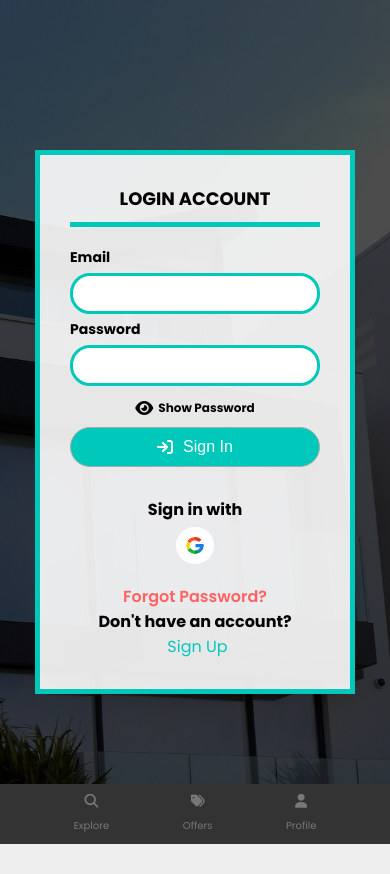
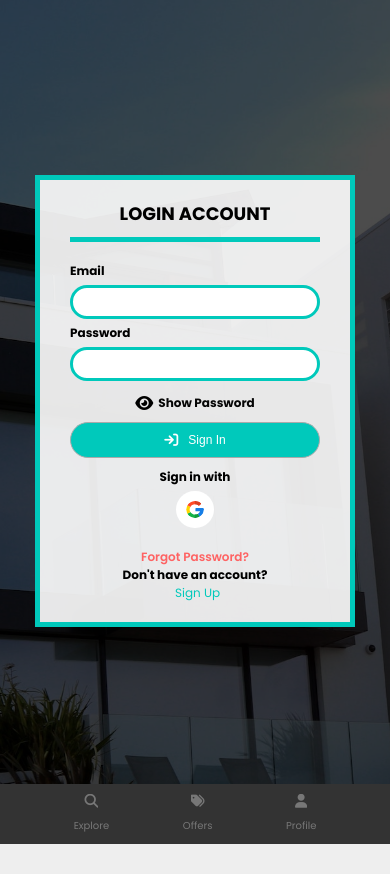
Before and after one commit to khen0071/Estate-Picker, a React (Vite) app: page /sign-in in a window 390 px wide. After the commit the page ends 844 px from the top, so only its background shows below. Built offline with nearby package versions, Linux system fonts and the light colour scheme; a web font is replaced by a local one.

Commit message:
4th commit

```diff
--- a/src/index.css
+++ b/src/index.css
@@ -145,6 +145,7 @@ button {
 
 .googleSignInContainer h4 {
   padding-bottom: 5px;
+  font-size: 12px;
 }
 .googleSignInContainer img {
   width: 15%;
--- a/src/styles/SignForm.module.css
+++ b/src/styles/SignForm.module.css
@@ -1,6 +1,6 @@
 .pageHeader {
   text-align: center;
-  font-size: 25px;
+  font-size: 18px;
   margin-bottom: 20px;
   padding-bottom: 10px;
   font-weight: 800;
@@ -13,12 +13,12 @@
   background-position: center;
   background-repeat: no-repeat;
   background-size: cover;
-  height: auto;
+  height: 95vh;
 }
 
 .overlay_container {
   background: rgba(0, 0, 0, 0.7);
-  height: 100vh;
+  height: 100%;
 }
 
 .signUp_content_box {
@@ -40,11 +40,11 @@ main {
 }
 
 .form_input h4 {
-  font-size: 14px;
+  font-size: 12px;
 }
 
 .form_input input {
-  padding: 10px;
+  padding: 5px;
   border-radius: 20px;
   width: 300px;
   margin: 5px 0;
@@ -84,21 +84,19 @@ main {
 .registerButton {
   padding: 10px;
   border-radius: 20px;
-  width: 300px;
-  margin: 10px 0px 30px 0px;
+  width: 100%;
+  margin: 10px 0px 10px 0px;
   border: 1px solid #aaaaaa;
-
   background: var(--green);
   display: flex;
   align-items: center;
   justify-content: center;
   color: #fff;
-  font-size: 16px;
+  font-size: 12px;
   font-weight: 200;
-  cursor: pointer;
 }
 .registerButton i {
-  font-size: 16px;
+  font-size: 14px;
   color: #fff;
   padding-right: 10px;
 }
@@ -108,6 +106,7 @@ main {
   display: flex;
   align-items: center;
   justify-content: center;
+  font-size: 12px;
 }
 
 .signInLink {
@@ -124,7 +123,7 @@ main {
 }
 
 .forgotPassword {
-  font-size: 16px;
+  font-size: 12px;
   color: var(--red);
   font-weight: 600;
   cursor: pointer;
@@ -135,7 +134,7 @@ main {
     font-size: 18px;
   }
   .form_input input {
-    font: 16px;
+    font-size: 16px !important;
     width: 250px;
   }
   .registerButton {
@@ -153,3 +152,16 @@ main {
     width: auto;
   }
 }
+
+@media only screen and (max-width: 400px) {
+  .signUp_container {
+  }
+
+  .overlay_container {
+  }
+
+  .content_box {
+    padding: 20px 30px;
+    margin: 10px 0;
+  }
+}
```
